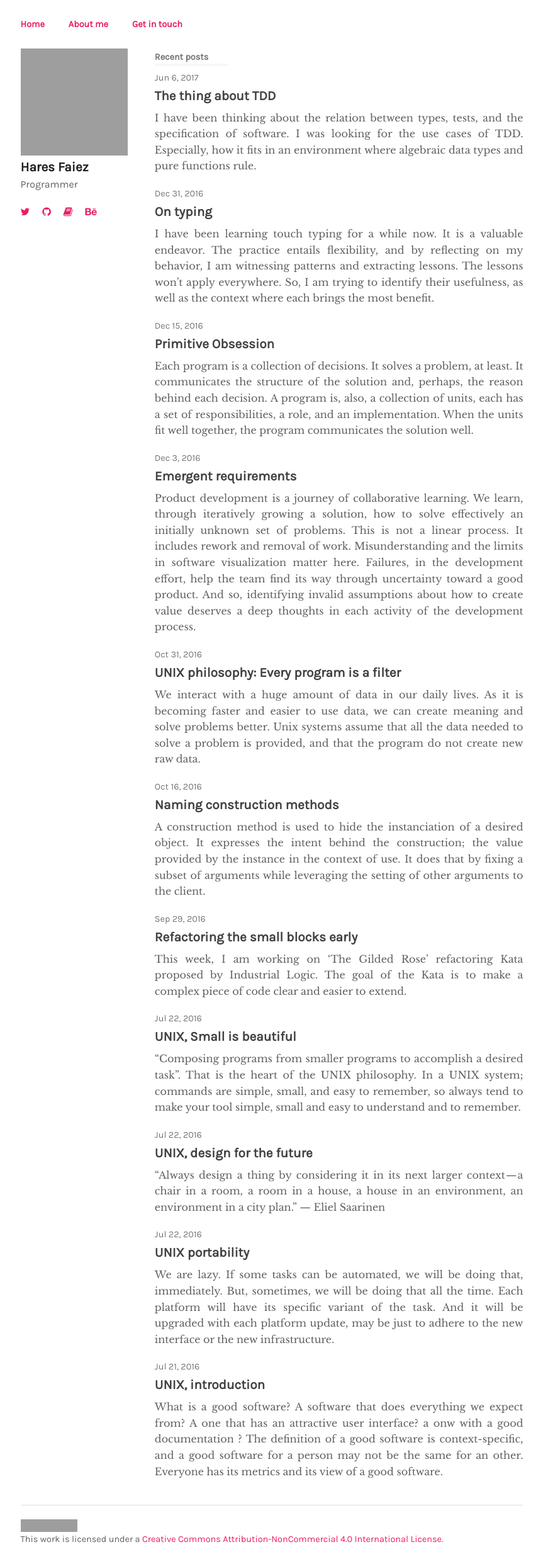
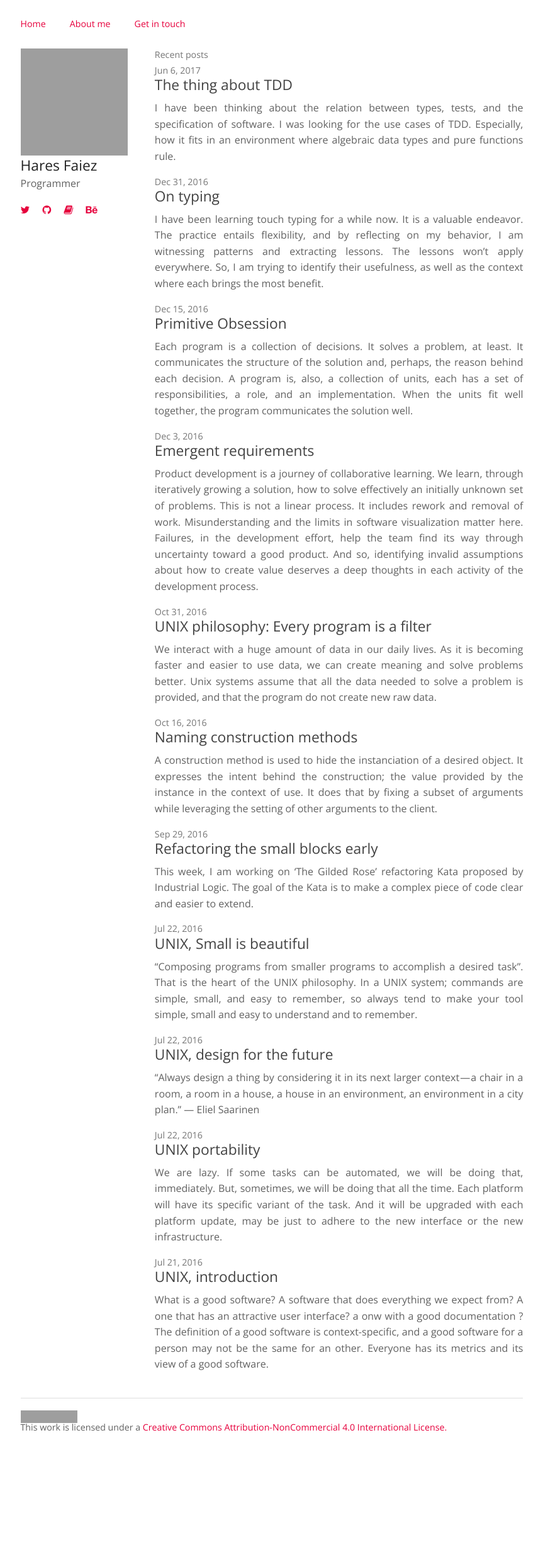
Before and after one commit to haresfaiez/haresfaiez.github.io, a Jekyll site: the page built from index.html, in a window 1280 px wide. Shown: the whole page at 63% size, without its empty margins (208-1071 px from the left). Built offline with Jekyll 4.4.1, drawn with Linux system fonts in a browser that asks for light colours; after the commit the page ends 2294 px from its top, so only the background shows below that; grey boxes are pictures that could not be loaded.

Commit message:
Use only sans-serif font for the text

```diff
--- a/_sass/custom/_color.scss
+++ b/_sass/custom/_color.scss
@@ -2,7 +2,7 @@ $body-font-color: #616161;
 
 // Foundation override
 $bg-color         : #FFFFFF;
-$secondary-color  : #E91E63; // pink
+$secondary-color  : #E6003C; // pink
 
 // custom
 $anchor-font-color: $secondary-color;
@@ -18,7 +18,6 @@ $highlight      : #FAFAFA;
 
 .bloc .header {
   color: $third-color;
-  border-color: $light-grey;
 }
 
 .text-bloc {
--- a/_sass/custom/_spacing.scss
+++ b/_sass/custom/_spacing.scss
@@ -9,6 +9,10 @@ $avatar-size: 170px;
     top   : $paragraph-margin;
     bottom: $paragraph-margin;
   }
+}
+
+h1 {
+  margin: 0 0 0.5rem 0;
 }
 
 .bloc .header {
--- a/_sass/custom/_typography.scss
+++ b/_sass/custom/_typography.scss
@@ -1,18 +1,16 @@
-@import url(https://fonts.googleapis.com/css?family=Libre+Baskerville|Karla);
+@import url(https://fonts.googleapis.com/css?family=Open+Sans:300,400,600);
 
-$serif-font     : "Libre Baskerville", serif;
-$sans-serif-font: "Karla", sans-serif !default;
+$sans-serif-font: 'Open Sans', sans-serif !default;
 
 $default-font-size: 1rem;
-$tiny-font-size   : 0.9rem;
-$medium-font-size : 1.1rem;
-$big-font-size    : 1.3rem;
+$tiny-font-size   : 0.889rem;
+$medium-font-size : 1.125rem;
+$big-font-size    : 1.424rem;
 
 @mixin header($font-size: $medium-font-size) {
   font: {
     size  : $font-size;
     family: $sans-serif-font;
-    weight: bold;
   }
 }
 
@@ -21,6 +19,7 @@ body {
     family: $sans-serif-font;
     size  : $default-font-size;
   }
+  line-height: 1;
 }
 
 .inline-list > li > a {
@@ -41,12 +40,9 @@ h2, h3, h4, h5, h6 {
 
 .bloc .header {
   @include header($tiny-font-size);
-  border-bottom-width: 4px;
-  border-bottom-style: solid;
 }
 
 .text-bloc p {
-  font-family: $serif-font;
   text-align: justify;
 }
 
```
Also changed, not shown: README.md.
